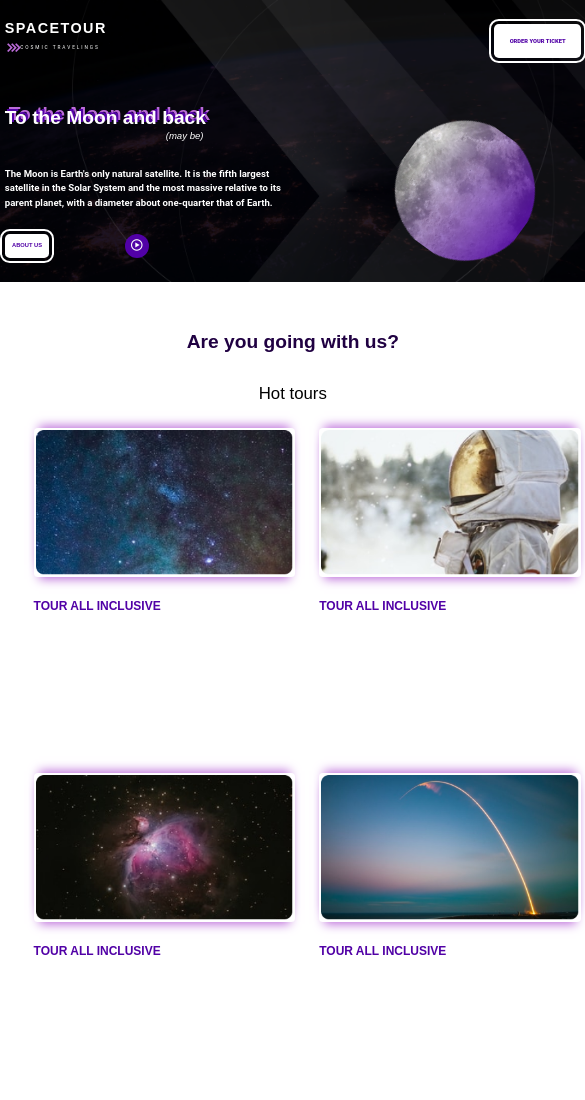
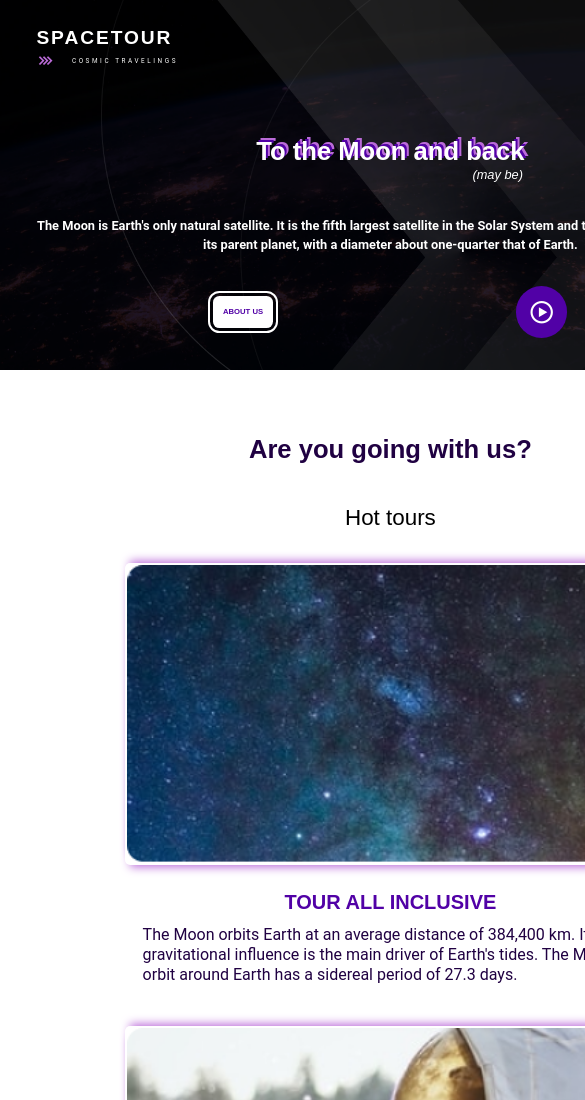
Before and after one commit to YaroslavaSabitova/space-tours, a plain HTML site: page index.html in a window 390 px wide. Shown: the top 1100 px of the page, 585 px wide, since content can reach past the window. Drawn offline with Linux system fonts and the light colour scheme; files whose address does not match are found by name.

Commit message:
media queries part2

```diff
--- a/sass/style.sass
+++ b/sass/style.sass
@@ -62,7 +62,8 @@ ul, ol
 
 .container
     margin: 0 auto
-    width: 120rem
+    max-width: 120rem
+    padding: 0 30px
 
 .title
     font-weight: 700
@@ -204,14 +205,14 @@ ul, ol
             display: flex
             align-items: center
             justify-content: space-between
-            width: 30%
+            width: 50%
     &__object
         position: absolute
-        top: 55px
-        right: -35px
+        top: 10%
+        left: 56%
         display: block
-        width: 45%
-        height: 57rem
+        width: 35%
+        height: 50rem
         background: linear-gradient(96deg, rgba(81,1,166,0) 25%, rgba($main-color,1) 95%), url(../img/moon.png) center/cover no-repeat
         transform: translate(35px, 65px)
         animation: rotate 50s linear infinite alternate
@@ -310,7 +311,7 @@ ul, ol
             transform-origin: bottom left
     &-images
         display: grid
-        grid-template-columns: repeat(auto-fit, minmax(26rem, 1fr))
+        grid-template-columns: repeat(auto-fit, minmax(24rem, 1fr))
         grid-gap: 6.5rem 5rem
         align-items: start
     &-links
@@ -359,14 +360,14 @@ ul, ol
     &__title
         margin-bottom: 6.5rem
     &__info
-        width: 35%
+        width: 45%
         margin: 0 auto
         font-size: 2rem
         line-height: 2.8rem
         margin-bottom: 5rem
         text-align: center
     &__logo
-        width: 18%
+        width: 18.5%
         margin: 0 auto
         transform: translate(0%, 130%)
     &__form
@@ -421,41 +422,34 @@ fieldset:nth-child(3)
     transition: .5s ease
     &:hover
         background: $main-color-light
-    &:active
         box-shadow: $cosmic-shadow-btn
 
 // MEDIA QUERIES
 
 @media (max-width: 1199px)
     .container
-        width: 960px
+        width: 940px
 
     html
         font-size: 56.25%
 
     .moon__object
-        position: absolute
-        top: -1rem
-        right: 2rem
-        display: block
-        width: 30%
-
-    .moon__info-buttons
-        width: 50%
+        width: 40%
 
     .tours
-        height: 1050px
+        height: 1070px
         &__info-images
             grid-template-columns: repeat(auto-fit, minmax(34rem, 1fr))
             margin-left: 5%
         &__info-text
             width: 80%
+            font-size: 1.5rem
         &__info-items
             justify-self: center
             align-self: center
 
     .page-footer__logo
-        width: 20%
+        width: 22%
 
 @media (max-width: 991px)
     .container
@@ -465,20 +459,18 @@ fieldset:nth-child(3)
         font-size: 34%
 
     .logo-info
-        width: 33%
+        width: 40%
         &__text
             width: 50%
 
     .arrows-icon
         font-size: 10px
 
-    .moon__object
-        right: 6rem
-
     .tours
         height: 930px
         &__info-images
-            grid-template-columns: repeat(auto-fit, minmax(39rem, 1fr))
+            grid-template-columns: repeat(auto-fit, minmax(41rem, 1fr))
+            margin-left: 0
         &__info-title
             font-size: 3.5rem
         &__info-pics
@@ -523,8 +515,6 @@ fieldset:nth-child(3)
         justify-content: center
         align-items: center
 
-
-
 @media (max-width: 767px)
     .container
         width: 540px
@@ -532,9 +522,81 @@ fieldset:nth-child(3)
     html
         font-size: 33%
 
+    .logo-info__text
+        width: 60%
+
+    .info-icon
+        width: 7rem
+        height: 7rem
+        i
+            font-size: 3.5rem
+        &:hover i
+            font-size: 4rem
+
+    .moon
+        &__info
+            width: 100%
+            text-align: center
+            align-items: center
+        &__object
+            display: none
+
+    .tours
+        height: 870px
+        &__info-text
+            transform: none
+            opacity: 1
+
+    .page-footer
+        &__info
+            width: 55%
+        &__form
+            margin-bottom: 17rem
+
 @media (max-width: 575px)
     .container
         width: 100%
 
     html
-        font-size: 30%
+        font-size: 40%
+
+    .logo-info
+        &__text
+            width: 50%
+
+    .info-icon
+        width: 8rem
+        height: 8rem
+
+    .tours
+        height: 2050px
+        &__info-images
+            display: flex
+            flex-direction: column
+            flex-wrap: wrap
+            align-items: center
+            justify-content: center
+            margin: 0 auto
+            width: 100%
+        &__info-items
+            margin: 0 auto
+            width: 100%
+        &__info-pics
+            margin: 0 auto
+            margin-bottom: 30px
+            width: 75%
+        &__info-subtitle
+            font-size: 20px
+            text-align: center
+            margin: 0 auto
+            margin-bottom: 15px
+            width: 75%
+        &__info-text
+            margin: 0 auto
+            width: 70%
+
+    .page-footer__info
+        margin-bottom: 40px
+
+    .page-footer__form
+        margin-bottom: 17px
```
Also changed, not shown: css/style.css.
